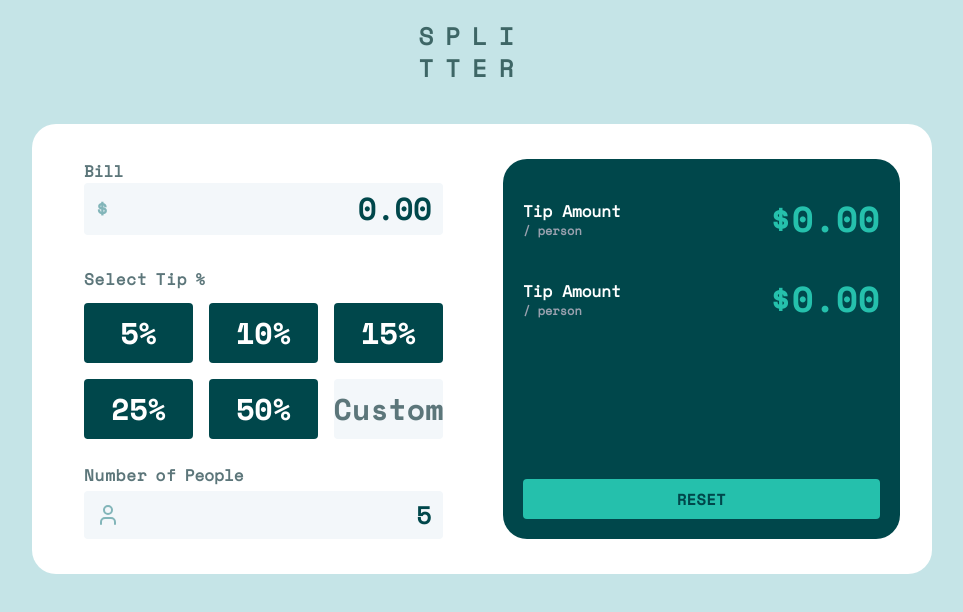
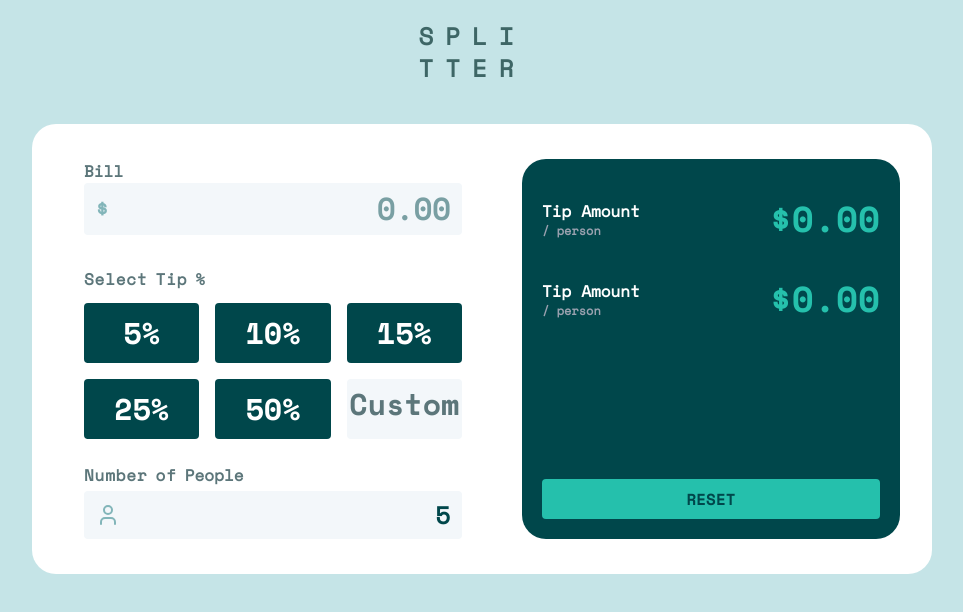
Before and after one commit to TechCrent/Tip-Calculator-SPLITTER-, a website built with Vite: page splitter/index.html in a window 1280 px wide. Shown: the whole page, without its empty margins (168-1131 px from the left). Built offline with nearby package versions, Linux system fonts and the light colour scheme.

Commit message:
Incomplete JS

```diff
--- a/splitter/index.html
+++ b/splitter/index.html
@@ -38,10 +38,11 @@
               >$</span
             >
             <!-- Num -->
-            <span
-              class="bill-input text-3xl text-bx1-button font-extrabold font-space-mono"
-              >0.00</span
-            >
+            <input
+              class="focus:outline-none min-w-0 shrink bill-input text-right text-3xl text-bx1-button font-extrabold font-space-mono"
+              placeholder="0.00"
+              >
+            </input>
           </div>
         </div>
         <div>
@@ -73,7 +74,7 @@
               10%
             </button>
             <button
-              class="tip-buttonpy-3 font-semibold bg-bx1-button text-white rounded text-3xl font-space-mono-bold hover:bg-[#c5e4e7] hover:text-bx1-button"
+              class="tip-button py-3 font-semibold bg-bx1-button text-white rounded text-3xl font-space-mono-bold hover:bg-[#c5e4e7] hover:text-bx1-button"
             >
               15%
             </button>
@@ -87,11 +88,11 @@
             >
               50%
             </button>
-            <div
-              class="custom-input py-3 font-semibold bg-[#f3f7fa] text-bx1-title rounded text-3xl font-space-mono-bold flex justify-center"
-            >
-              Custom
-            </div>
+            <input
+              class="custom-input text-center py-3 placeholder:font-semibold bg-[#f3f7fa] placeholder:text-bx1-title rounded placeholder:text-3xl placeholder:font-space-mono-bold focus:outline-none focus:placeholder:opacity-0"
+              placeholder="Custom"
+              >
+            </input>
           </div>
         </div>
         <div>
--- a/splitter/src/main.js
+++ b/splitter/src/main.js
@@ -1,8 +1,21 @@
 import './style.css'
+//FUNCTION CALLS
 
-//DECLARATION OF SCREEN VARIABLES
+//DECLARATION OF GLOBAL VARIABLES
+let bill = 0;
+let tipAmount = 0;
+let totalAmount = 0;
+
+//Initialize
+function Initialize(){
+
+}
+
+//INPUTS
 //=>Bill input
 const billInput = document.querySelector(".bill-input");
+
+bill = billInput.value
 
 //=>Custom input
 const customInput = document.querySelector(".custom-input");
@@ -18,6 +31,6 @@ const tipButtons = document.querySelectorAll(".tip-button");
 //=>Logic behind each button
 tipButtons.forEach (button => {
     button.addEventListener("click",() => {
-        console.log(button.dataset.name)
+        console.log(button.textContent)
     });
 });
```
